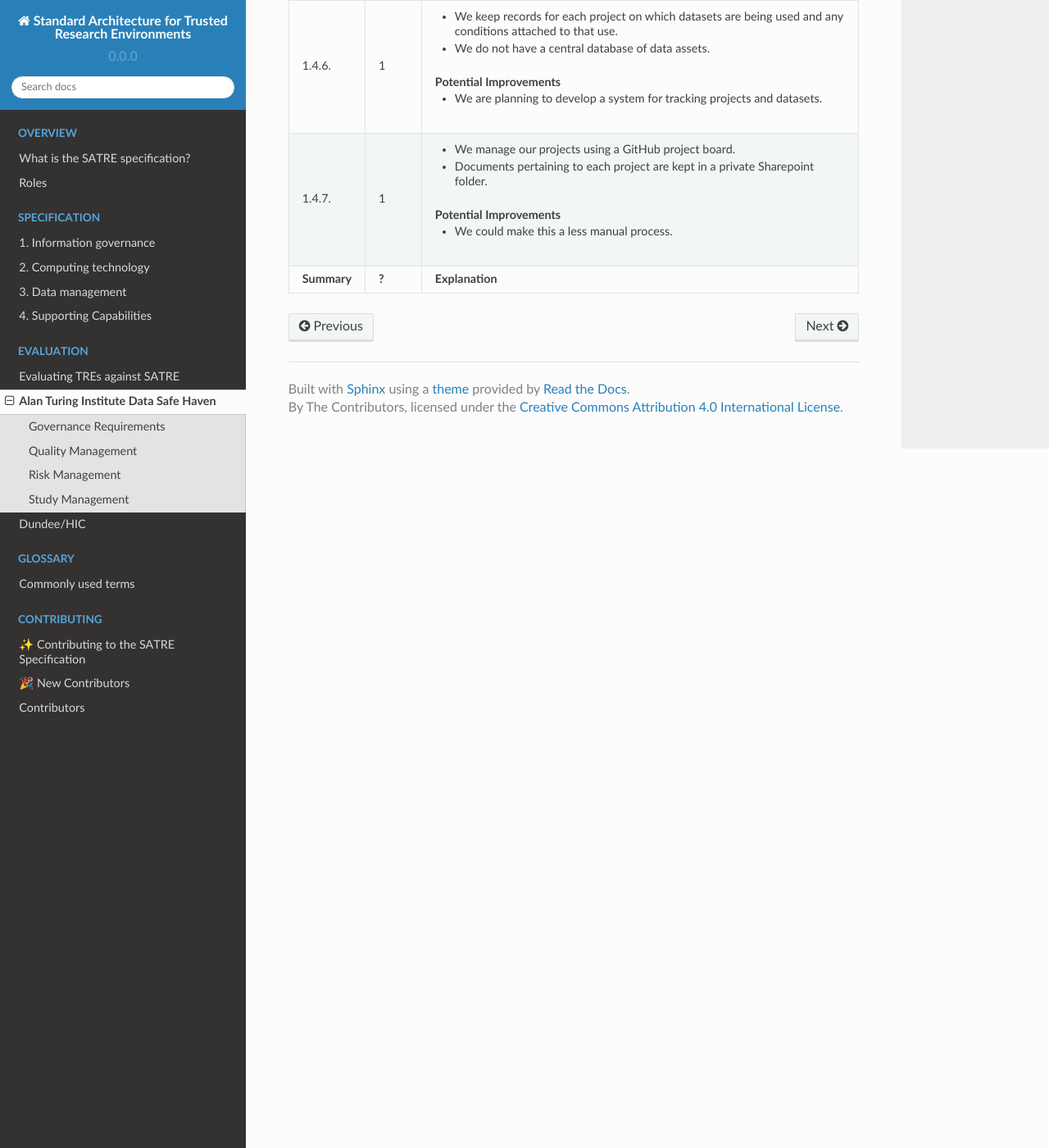
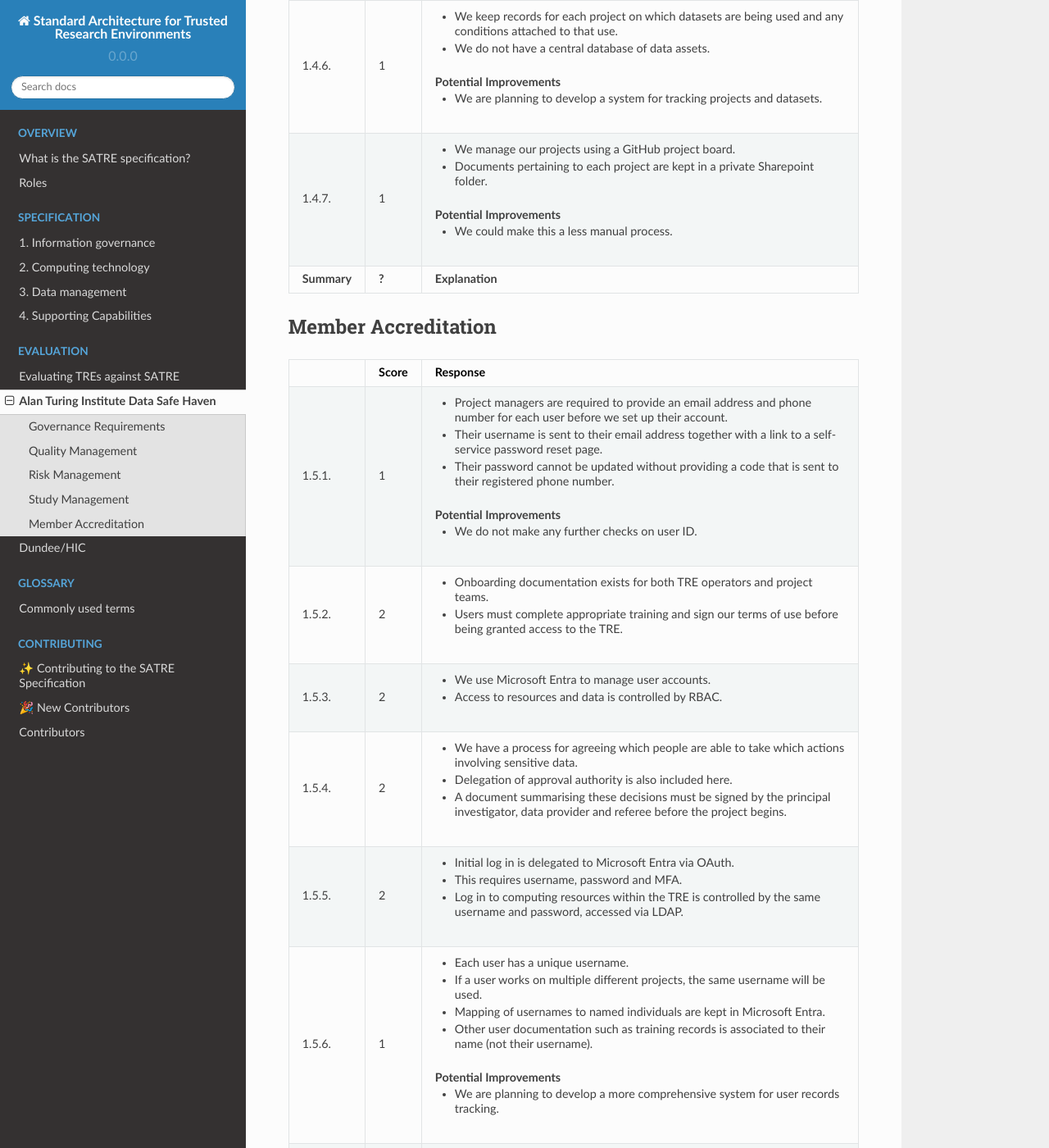
Before and after one commit to sa-tre/satre-specification, a Sphinx documentation site: the page built from docs/source/evaluations/alan_turing_institute.md, in a window 1280 px wide and 1400 px high, scrolled down 5115 px. Shown: the whole window at 82% size. Built offline with Sphinx 7.4.7 and the Read the Docs theme 2.0.0, drawn with Linux system fonts in a browser that asks for light colours.

Commit message:
:memo: Answered section 1.5

````diff
--- a/docs/source/evaluations/alan_turing_institute.md
+++ b/docs/source/evaluations/alan_turing_institute.md
@@ -215,3 +215,50 @@
   - **?**
   - **Explanation**
 ```
+
+## Member Accreditation
+
+```{list-table}
+:header-rows: 1
+:name: tab-turing-dsh-ig-member-accreditation
+
+* -
+  - Score
+  - Response
+* - 1.5.1.
+  - 1
+  - - Project managers are required to provide an email address and phone number for each user before we set up their account.
+    - Their username is sent to their email address together with a link to a self-service password reset page.
+    - Their password cannot be updated without providing a code that is sent to their registered phone number.
+    ##### Potential Improvements
+    - We do not make any further checks on user ID.
+* - 1.5.2.
+  - 2
+  - - Onboarding documentation exists for both TRE operators and project teams.
+    - Users must complete appropriate training and sign our terms of use before being granted access to the TRE.
+* - 1.5.3.
+  - 2
+  - - We use Microsoft Entra to manage user accounts.
+    - Access to resources and data is controlled by RBAC.
+* - 1.5.4.
+  - 2
+  - - We have a process for agreeing which people are able to take which actions involving sensitive data.
+    - Delegation of approval authority is also included here.
+    - A document summarising these decisions must be signed by the principal investigator, data provider and referee before the project begins.
+* - 1.5.5.
+  - 2
+  - - Initial log in is delegated to Microsoft Entra via OAuth.
+    - This requires username, password and MFA.
+    - Log in to computing resources within the TRE is controlled by the same username and password, accessed via LDAP.
+* - 1.5.6.
+  - 1
+  - - Each user has a unique username.
+    - If a user works on multiple different projects, the same username will be used.
+    - Mapping of usernames to named individuals are kept in Microsoft Entra.
+    - Other user documentation such as training records is associated to their name (not their username).
+    ##### Potential Improvements
+    - We are planning to develop a more comprehensive system for user records tracking.
+* - **Summary**
+  - **?**
+  - **Explanation**
+```
````
